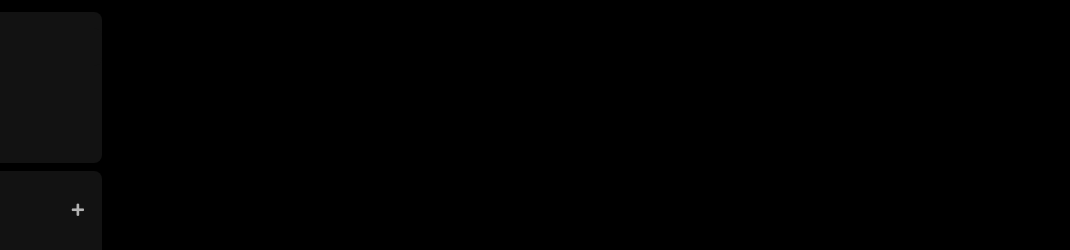
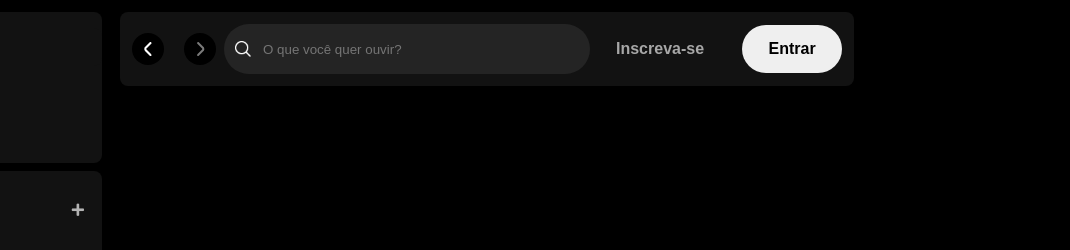
Before and after one commit to JoaoThomaz1/Imersao-Front-End---Alura, a plain HTML site: page index.html in a window 1280 px wide. Shown: the top 250 px of the page, 210-1280 px from the left. Drawn offline with Linux system fonts and the light colour scheme.

Commit message:
Commit aula 3

```diff
--- a/index.html
+++ b/index.html
@@ -5,9 +5,12 @@
    <meta charset="UTF-8">
    <meta name="viewport" content="width=device-width, initial-scale=1.0">
    <title>🎵 Spotify Imersão</title>
+
    <link rel="stylesheet" href="src/styles/reset.css">
    <link rel="stylesheet" href="src/styles/vars.css">
    <link rel="stylesheet" href="src/styles/sidebar-footer.css">
+   <link rel="stylesheet" href="./src/styles/main-content.css">
+
    <link rel="stylesheet" href="https://use.fontawesome.com/releases/v5.15.4/css/solid.css"
    integrity="sha384-Tv5i09RULyHKMwX0E8wJUqSOaXlyu3SQxORObAI08iUwIalMmN5L6AvlPX2LMoSE" crossorigin="anonymous" />
    <link rel="stylesheet" href="https://use.fontawesome.com/releases/v5.15.4/css/fontawesome.css"
@@ -65,7 +68,27 @@
       </div>
    </div>
    <main>
+      <div class="main-container">
+         <nav class="header__navigation">
+            <div class="navigation">
+               <button class="arrow-left">
+                  <img src="./src/assets/icons/small-left.png" alt="seta esquerda">
+               </button>
+               <button class="arrow-right">
+                  <img src="./src/assets/icons/small-right.png" alt="seta direita">
+               </button>
+            </div>
 
+               <div class="header__search">
+                  <img src="./src/assets/icons/search.png" alt="">
+                  <input id="search-input" type="text" maxlength="800" placeholder="O que você quer ouvir?">
+               </div>
+               <div class="header__login">
+                  <button class="subscribe">Inscreva-se</button>
+                  <button class="login">Entrar</button>
+               </div>
+         </nav>
+      </div>
    </main>
    <footer class="disclaimer-premium">
       <div class="text">
--- /dev/null
+++ b/src/styles/main-content.css
@@ -0,0 +1,97 @@
+   /* HEADER */
+
+.main-container {
+   max-width: 80vw;
+   height: 100vh;
+   margin-left: 320px;
+   margin-right: 56px;
+}
+
+.header__navigation {
+   display: flex;
+   justify-content: space-between;
+   align-items: center;
+   position: fixed;
+   top: 2px;
+   padding: 16px;
+   margin: 10px;
+   border-radius: 8px;
+   background-color: #121212;
+   padding: 12px;
+}
+
+.header__navigation .navigation {
+   display: flex;
+   justify-content: space-around;
+   align-items: center;
+}
+
+.header__navigation .navigation .arrow-left {
+   margin-right: 1.25rem;
+}
+
+.arrow-left,
+.arrow-right {
+   display: flex;
+   align-items: center;
+   justify-content: center;
+   width: 32px;
+   height: 32px;
+   background: var(--bg-icon);
+   background-color: var(--bg-arrow-color);
+   border-radius: 50%;
+   border: none;
+   cursor: pointer;
+}
+
+.header__login {
+   display: flex;
+   align-items: center;
+}
+
+.header__search {
+   display: flex;
+   align-items: center;
+   width: 364px;
+   height: 48px;
+   margin-left: 8px;
+   background-color: #242424;
+   border-radius: 500px;
+   border: 1px solid transparent;
+}
+
+.header__search img {
+   width: 16px;
+   height: 16px;
+   margin-left: 10px;
+}
+.header__search input {
+   background: transparent;
+   border: none;
+   padding: 0px 100px 0 12px;
+   color: #fff;
+   text-overflow:  ellipsis;
+   overflow: hidden;
+   white-space: nowrap;
+   outline: none;
+}
+
+.header__login .subscribe {
+   color: #a7a7a7;
+   font-size: 16px;
+   font-weight: 700;
+   background-color: transparent;
+   margin-right: 32px;
+   margin-left: 20px;
+}
+
+.header__login .login {
+   width: 100px;
+   height: 48px;
+   color: #000;
+   font-size: 16px;
+   font-weight: 700;
+   border-radius: 40px;
+}
+
+   /* MAIN BODY */
--- a/src/styles/sidebar-footer.css
+++ b/src/styles/sidebar-footer.css
@@ -1,6 +1,8 @@
 body {
    background-color:  #000;
 }
+
+   /* SIDEBAR */
 
 .sidebar {
    position: fixed;
@@ -167,6 +169,8 @@ body {
    border-radius: 20px;
 }
 
+   /* FOOTER */
+
 .disclaimer-premium {
    display: flex;
    flex-direction: column;
--- a/src/styles/vars.css
+++ b/src/styles/vars.css
@@ -4,4 +4,6 @@
 
    /* Cores */
 
+   --bg-icon: #131313;
+   --bg-arrow-color: rgba(0,0,0,7)
 }
```
